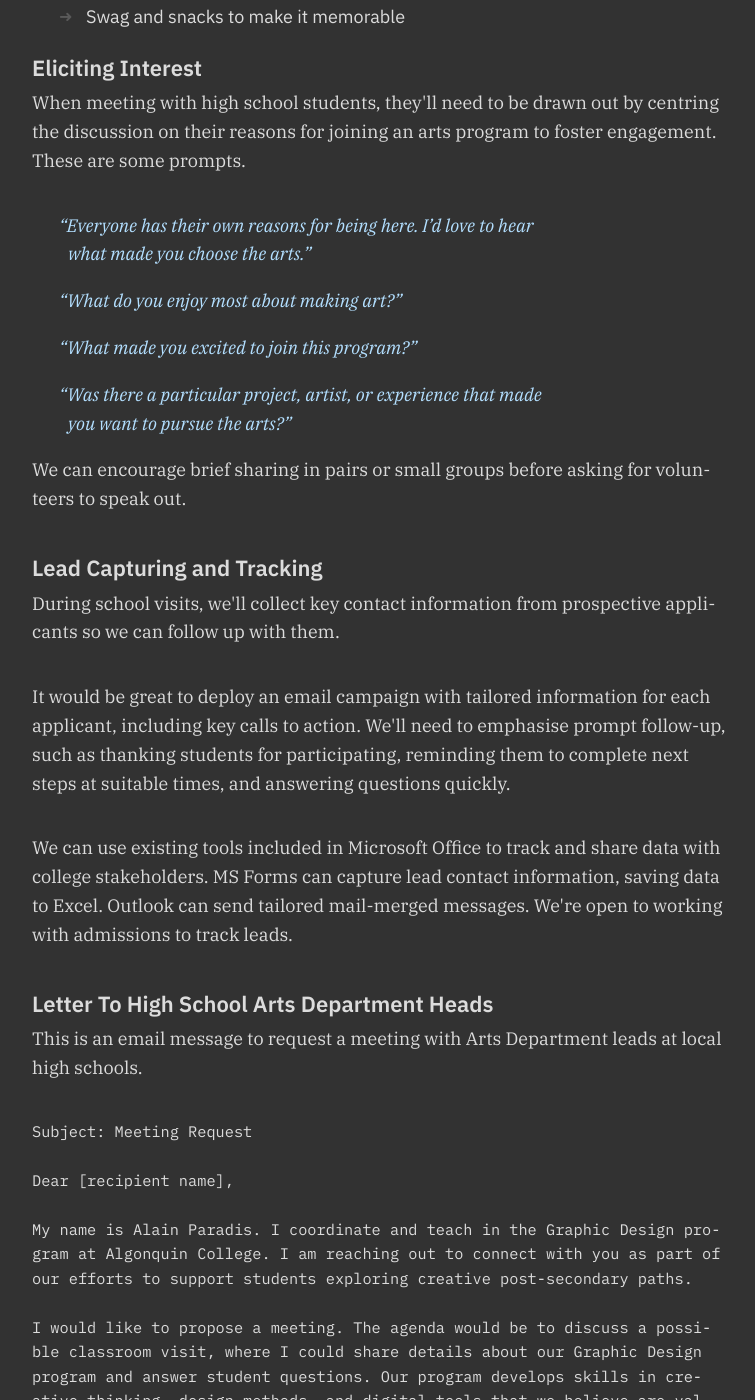
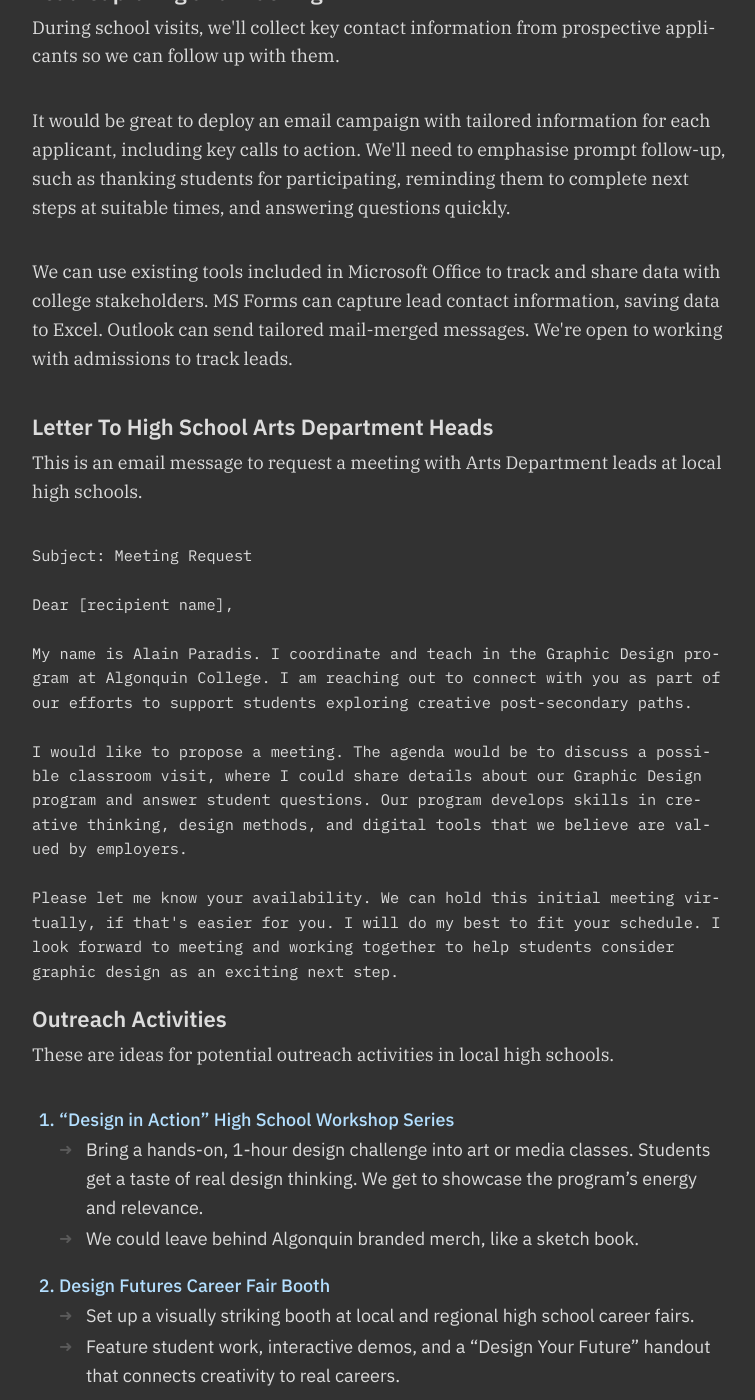
Before and after one commit to AlainParadis/program-transformation, a Jekyll site: the page built from outreach-planning.md, in a window 1280 px wide and 1400 px high, scrolled down 1416 px. Shown: the whole window, without its empty margins (76-831 px from the left). Built offline with Jekyll 4.4.1, drawn with Linux system fonts in a browser that asks for light colours; some of the changed text lies outside the part shown.

Commit message:
Update outreach-planning.md

```diff
--- a/outreach-planning.md
+++ b/outreach-planning.md
@@ -12,9 +12,45 @@ title: Outreach Planning
 <blockquote>
 	“Find tools, community, and real-world experience with Algonquin’s Graphic Design program—where creativity meets employability.”
 </blockquote>
+
+The listed benefits contain the messaging that needs to be communicated in the specified channels.
+
+<ul>
+  {% for message in site.data.sitewide.messaging %}
+    <li>{{ message }}</li>
+  {% endfor %}
+</ul>
+
+There's also material that can be used to promote the program such as <em>applicant portfolio pieces</em>, <em>student assignment samples</em>, and <em>alumni industry work</em>.
+<h4>
+	Lead Capturing and Tracking
+</h4>
 <p>
-	The <a href="highschool.html#messaging">listed benefits</a> contain the messaging that needs to be communicated in the specified channels. There's also material that can be used to promote the program such as <em>applicant portfolio pieces</em>, <em>student assignment samples</em>, and <em>alumni industry work</em>.
+	During school visits, we'll collect key contact information from prospective applicants so we can follow up with them.
 </p>
+<p>
+	It would be great to deploy an email campaign with tailored information for each applicant, including key calls to action. We'll need to emphasise prompt follow-up, such as thanking students for participating, reminding them to complete next steps at suitable times, and answering questions quickly.
+</p>
+<p>
+    We can use existing tools included in Microsoft Office to track and share data with college stakeholders. MS Forms can capture lead contact information, saving data to Excel. Outlook can send tailored mail-merged messages. We're open to working with admissions to track leads.
+</p>
+<h4>
+    Letter To High School Arts Department Heads
+</h4>
+<p>
+	This is an email message to request a meeting with Arts Department leads at local high schools.
+</p>
+<pre>
+Subject: Meeting Request
+
+Dear [recipient name],
+
+My name is Alain Paradis. I coordinate and teach in the Graphic Design program at Algonquin College. I am reaching out to connect with you as part of our efforts to support students exploring creative post-secondary paths.
+
+I would like to propose a meeting. The agenda would be to discuss a possible classroom visit, where I could share details about our Graphic Design program and answer student questions. Our program develops skills in creative thinking, design methods, and digital tools that we believe are valued by employers.
+
+Please let me know your availability. We can hold this initial meeting virtually, if that's easier for you. I will do my best to fit your schedule. I look forward to meeting and working together to help students consider graphic design as an exciting next step.
+</pre>
 <h4>
 	Outreach Activities
 </h4>
@@ -72,32 +108,3 @@ title: Outreach Planning
 <p>
 	We can encourage brief sharing in pairs or small groups before asking for volunteers to speak out.
 </p>
-<h4>
-	Lead Capturing and Tracking
-</h4>
-<p>
-	During school visits, we'll collect key contact information from prospective applicants so we can follow up with them.
-</p>
-<p>
-	It would be great to deploy an email campaign with tailored information for each applicant, including key calls to action. We'll need to emphasise prompt follow-up, such as thanking students for participating, reminding them to complete next steps at suitable times, and answering questions quickly.
-</p>
-<p>
-    We can use existing tools included in Microsoft Office to track and share data with college stakeholders. MS Forms can capture lead contact information, saving data to Excel. Outlook can send tailored mail-merged messages. We're open to working with admissions to track leads.
-</p>
-<h4>
-    Letter To High School Arts Department Heads
-</h4>
-<p>
-	This is an email message to request a meeting with Arts Department leads at local high schools.
-</p>
-<pre>
-Subject: Meeting Request
-
-Dear [recipient name],
-
-My name is Alain Paradis. I coordinate and teach in the Graphic Design program at Algonquin College. I am reaching out to connect with you as part of our efforts to support students exploring creative post-secondary paths.
-
-I would like to propose a meeting. The agenda would be to discuss a possible classroom visit, where I could share details about our Graphic Design program and answer student questions. Our program develops skills in creative thinking, design methods, and digital tools that we believe are valued by employers.
-
-Please let me know your availability. We can hold this initial meeting virtually, if that's easier for you. I will do my best to fit your schedule. I look forward to meeting and working together to help students consider graphic design as an exciting next step.
-</pre>
```
